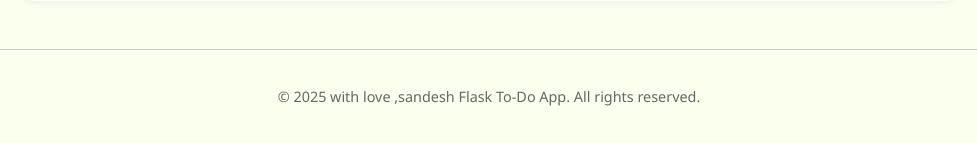
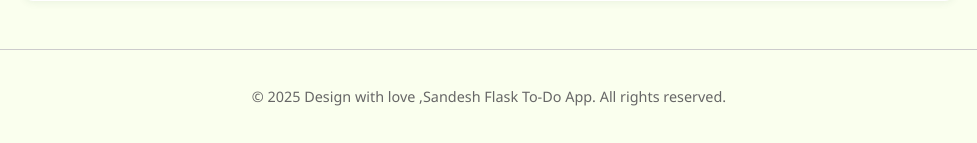
Before and after one commit to 10frozen/Flask_Todo_App, a Flask app: page /auth/register in a window 1280 px wide. Shown: the part 671-814 px from the top of the page, without its empty margins (151-1128 px from the left). Run offline with Flask 3, Linux system fonts and the light colour scheme.

Commit message:
base.html updated

```diff
--- a/app/templates/base.html
+++ b/app/templates/base.html
@@ -38,7 +38,7 @@
 
     <footer class="footer">
         <div class="container">
-            <p>&copy; {{ current_year }} with love ,sandesh Flask To-Do App. All rights reserved.</p>
+            <p>&copy; {{ current_year }} Design with love ,Sandesh Flask To-Do App. All rights reserved.</p>
         </div>
     </footer>
 </body>
```
Also changed, not shown: instance/todo.db, 1 other file.
